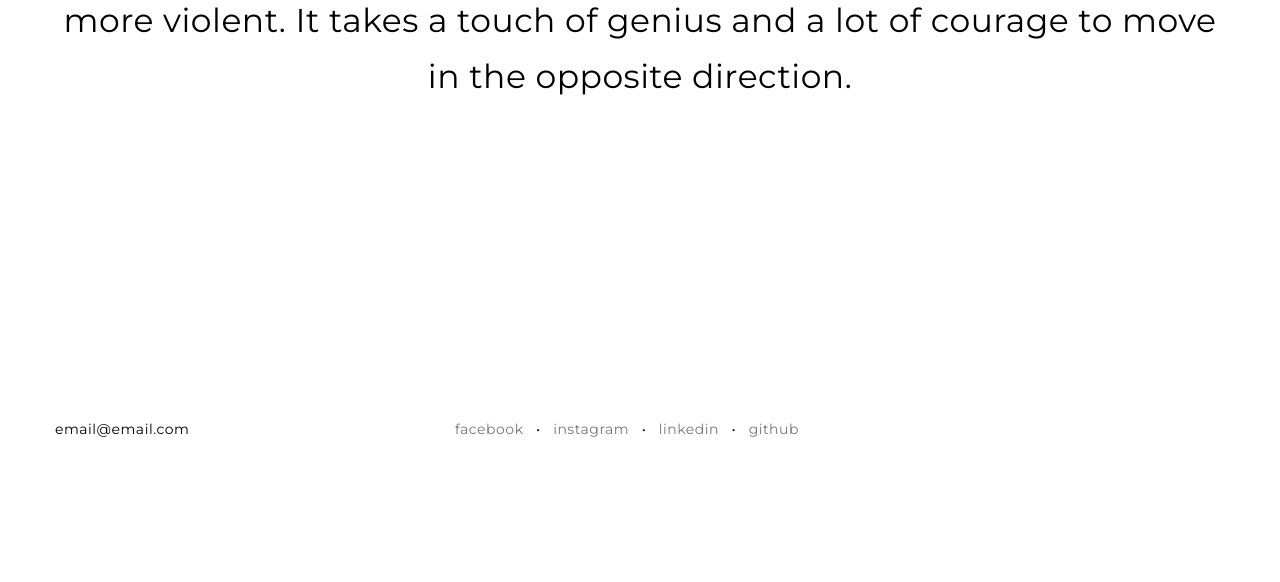
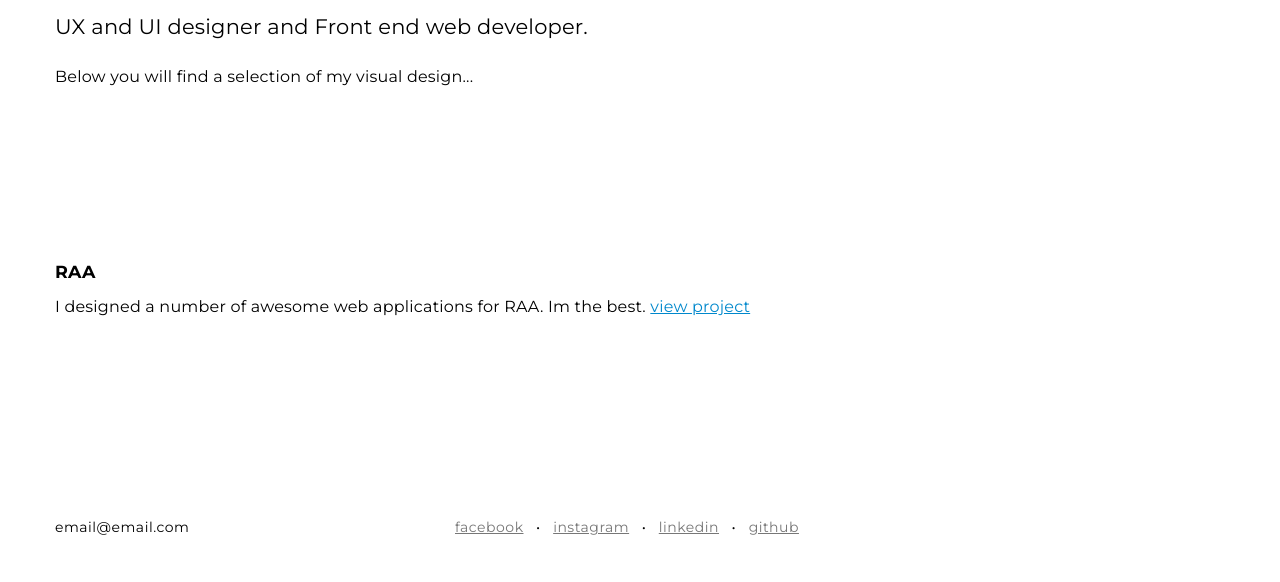
Before and after one commit to asmithdigital/asmithdigital23, a plain HTML site: page index.html in a window 1280 px wide. Shown: the part 304-886 px from the top of the page. Before the commit the page ends 800 px from the top, so only its background shows below. Drawn offline with Linux system fonts and the light colour scheme.

Commit message:
more playing around

```diff
--- a/assets/css/main.css
+++ b/assets/css/main.css
@@ -22,9 +22,9 @@ body{
 
 
 a{
-	color:#777;
+	/* color:#777; */
 	font-weight: 400;
-	text-decoration: none;
+	text-decoration: underline;
 	cursor: pointer;
 
 	-webkit-transition: color 0.15s ease-in-out 0s;
@@ -38,7 +38,7 @@ a:active,
 a:focus{
 	outline: 0;
 	color:#000;
-	text-decoration:none;
+	/* text-decoration:none; */
 }
 
 a img {
@@ -153,6 +153,7 @@ header #logo a {
 	font-weight: 500;
 	line-height: 100px;
 	letter-spacing: 2px;
+	text-decoration: none;
 }
 
 header #logo a:hover {
@@ -206,7 +207,7 @@ nav#menu #menu-nav li a:hover {
 	position: relative;
 	background:transparent;
 	padding: 60px 0 130px;
-	text-align:center;
+	/* text-align:center; */
 
 
 }
--- a/index.html
+++ b/index.html
@@ -70,7 +70,9 @@
 	<div class="container">
         <div class="row">
             <div class="span12">
-                <h3 class="center">Any intelligent fool can make things bigger, more complex, and more violent. It takes a touch of genius and a lot of courage to move in the opposite direction.</h3>
+                <h3>UX, UI and Front end web dev.</h3>
+                <p class="lead">UX and UI designer and Front end web developer.</p>
+                <p>Below you will find a selection of my visual design...</p>
             </div>
         </div>
     </div>
@@ -79,6 +81,12 @@
 
 <!-- Start Section Portfolio Projects -->
 <section id="portfolio" class="container">
+    <div class="row">
+        <div class="span12">
+            <h4>RAA</h4>
+            <p>I designed a number of awesome web applications for RAA. Im the best. <a href="#">view project</a></p>
+        </div>
+    </div>
     <div class="row">
         <div id="portfolio-projects">
             <ul id="projects">
```
